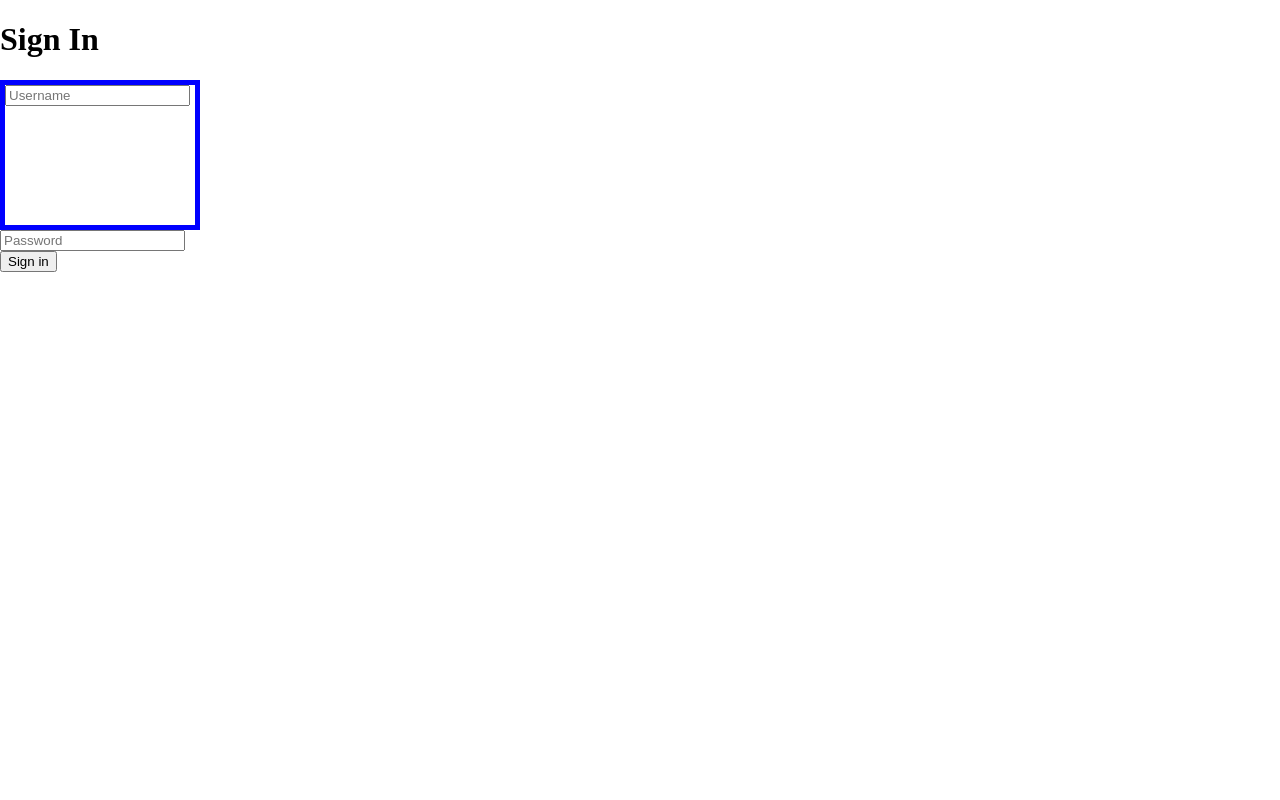
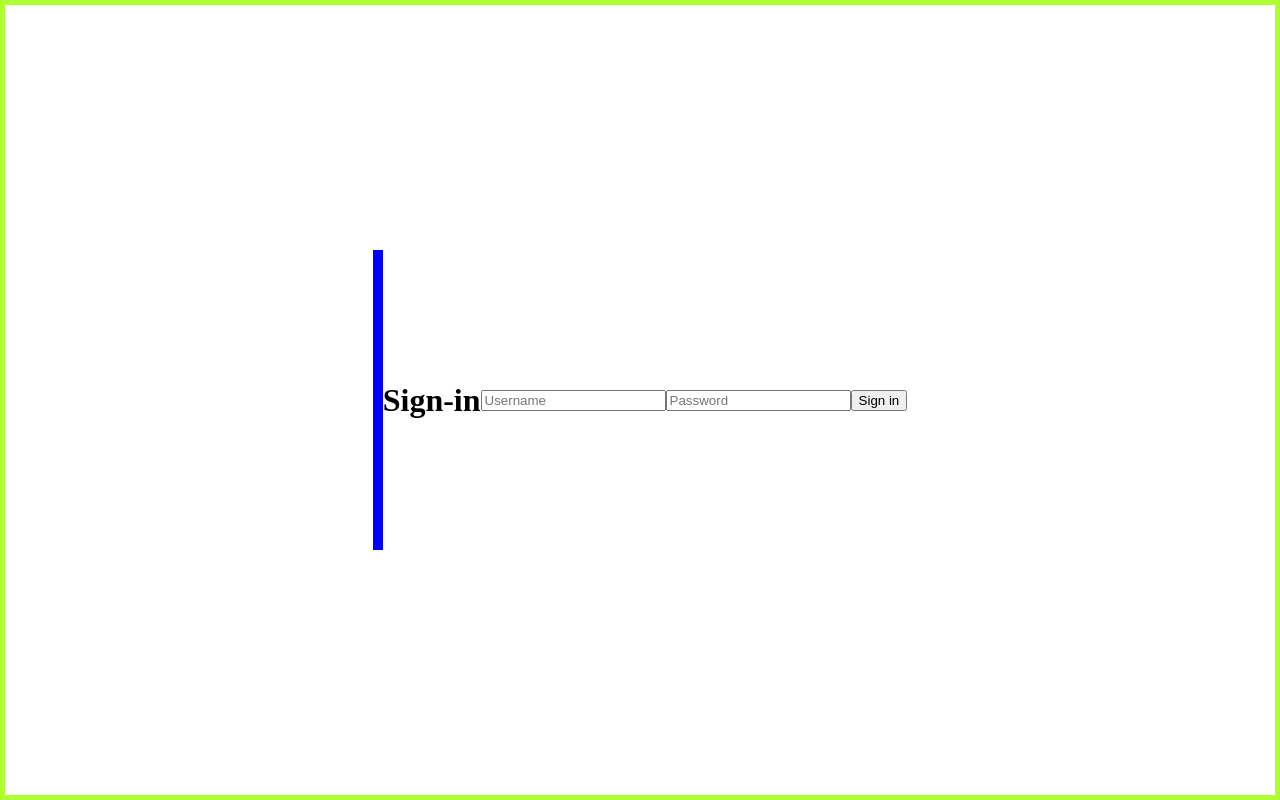
Before and after one commit to Nicoland13/code-folder, a plain HTML site: page nicolas-garcia-login-ui-project/login.html in a window 1280 px wide. Drawn offline with Linux system fonts and the light colour scheme.

Commit message:
1st commit

```diff
--- a/nicolas-garcia-login-ui-project/login-styles.css
+++ b/nicolas-garcia-login-ui-project/login-styles.css
@@ -5,37 +5,24 @@ body{
 .container{
 
     display:flex;
-
+    flex-direction: row;
+    justify-content: center;
+    align-items: center;
 
     height: 100vh;
     width:  100vw;
 
     border: 5px solid greenyellow;
     box-sizing:border-box;
-
 }
 
 .login-card{
-    height: 150px;
-    width: 200px;
+    display: flex;
+    flex-direction: column;
+    justify-content: center;
 
     border: 5px solid blue;
     box-sizing: border-box;
+    max-height:50%;
+    min-height: 300px;
 }
-
-.media-query-magic{
-    display:none;
-    width:150px;
-    height: 150px;
-    border: 5px solid red;
-    box-sizing: border-box;
-
-
-}
-
-@media(700px <= width <= 1000px){
-    .media-query-magic
-}
-@media(min-width: 700px) and (max-width:1000px){
-
-}
--- a/nicolas-garcia-login-ui-project/login.html
+++ b/nicolas-garcia-login-ui-project/login.html
@@ -7,18 +7,12 @@
     <link rel="stylesheet" href="login-styles.css">
 </head>
 <body>
-    <h1>Sign In</h1>
-
-    <div class="login-card">
-        <form action="sign up"></form>
+    <div class="container">
+     <form action="submit" class="login-card"></form>
+       <h1>Sign-in</h1>
         <input type="text" placeholder="Username" name="username" required>
-        </div>
-
-        <div class="password-card">
-            <input type="password" placeholder="Password" name="password" required>
-        </div>
-        <div class="button-1">
-            <button>Sign in</button>
+        <input type="password" placeholder="Password" name="password" required>
+        <button>Sign in</button>
             </div>
 
         </div>
```
